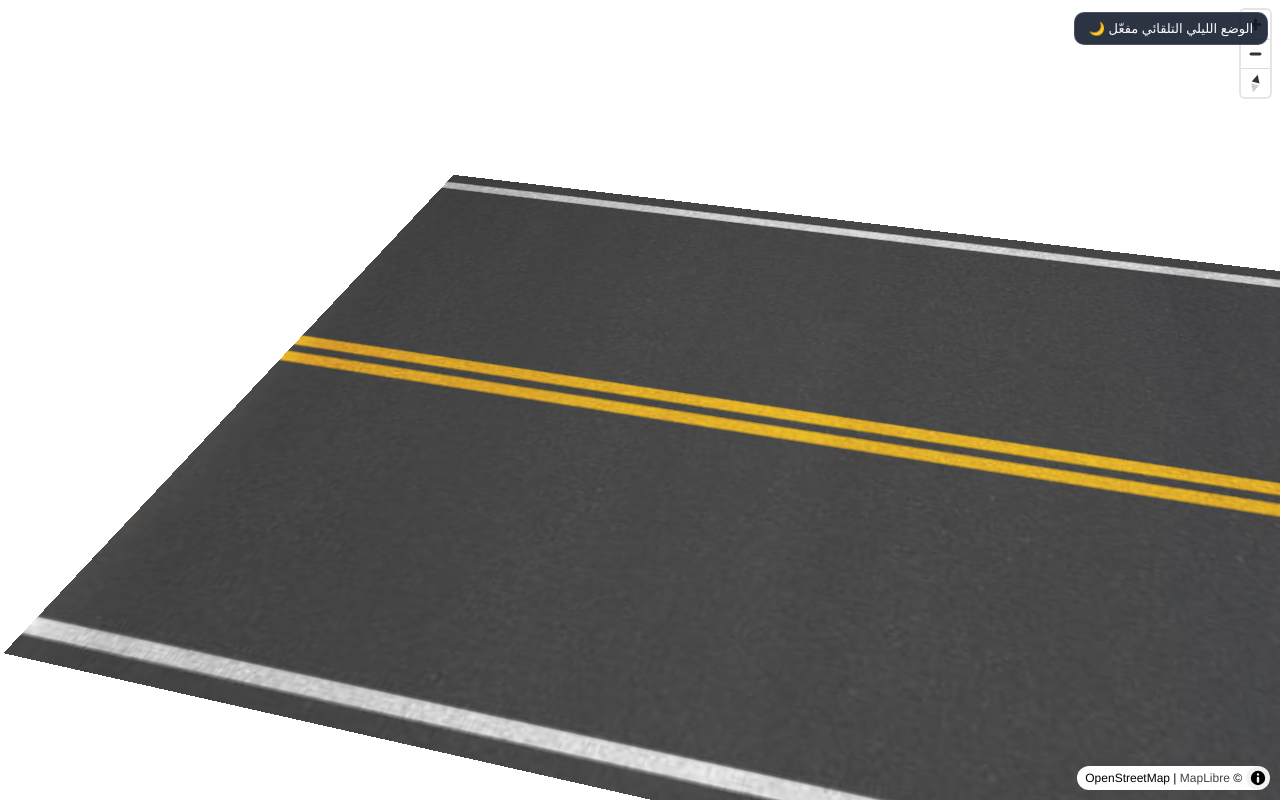
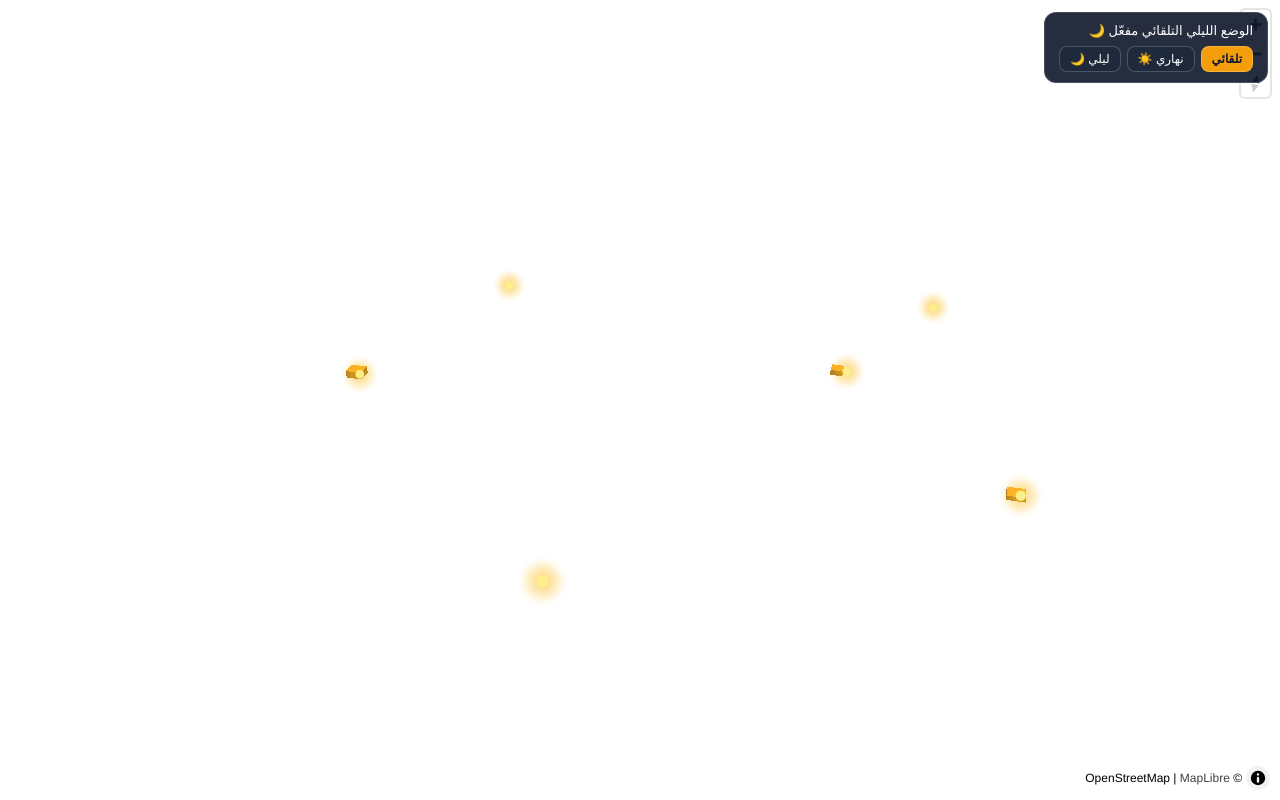
Before and after one commit to tyabryzr-cell/A13, a plain HTML site: page index.html in a window 1280 px wide. Drawn offline with nearby package versions, Linux system fonts and the light colour scheme; no server answers.

Commit message:
Update index.html

```diff
--- a/index.html
+++ b/index.html
@@ -8,26 +8,90 @@
   <script src="https://unpkg.com/maplibre-gl@4.7.1/dist/maplibre-gl.js"></script>
   <style>
     body, html, #map { margin: 0; padding: 0; width: 100%; height: 100%; }
-    .badge {
+    .panel {
       position: fixed; top: 12px; right: 12px; z-index: 10;
-      background: rgba(15, 23, 42, 0.88); color: #fff;
-      padding: 8px 14px; border-radius: 10px; font-family: sans-serif; font-size: 13px;
-      border: 1px solid rgba(255,255,255,0.15);
+      background: rgba(15, 23, 42, 0.9); color: #fff;
+      padding: 10px 14px; border-radius: 12px; font-family: sans-serif; font-size: 13px;
+      border: 1px solid rgba(255,255,255,0.16); display: flex; flex-direction: column; gap: 8px;
     }
+    .btn-row { display: flex; gap: 6px; }
+    button {
+      background: #1e293b; color: #fff; border: 1px solid rgba(255,255,255,0.2);
+      border-radius: 8px; padding: 5px 10px; font-size: 12px; cursor: pointer;
+    }
+    button.active { background: #f59e0b; color: #0f172a; font-weight: bold; }
   </style>
 </head>
 <body>
-  <div class="badge" id="modeBadge">جاري تحميل الخريطة...</div>
+  <div class="panel">
+    <div id="modeBadge">جاري تحميل الخريطة...</div>
+    <div class="btn-row">
+      <button id="btnAuto" class="active" onclick="setMode('auto')">تلقائي</button>
+      <button id="btnDay" onclick="setMode('day')">نهاري ☀️</button>
+      <button id="btnNight" onclick="setMode('night')">ليلي 🌙</button>
+    </div>
+  </div>
   <div id="map"></div>
 
   <script>
-    const hour = new Date().getHours();
-    const isNight = hour >= 18 || hour < 6;
-    document.getElementById("modeBadge").innerText = isNight
-      ? "الوضع الليلي التلقائي مفعّل 🌙"
-      : "الوضع النهاري مفعّل ☀️";
+    let currentMode = 'auto';
 
-    const roadUrl = "./istockphoto-1042084638-612x612%20(1).jpg";
+    function computeIsNight() {
+      if (currentMode === 'night') return true;
+      if (currentMode === 'day') return false;
+      const hour = new Date().getHours();
+      return hour >= 18 || hour < 6;
+    }
+
+    // نقاط إنارة شوارع وتقاطعات في بغداد كبداية قابلة للتوسع لباقي المحافظات
+    const streetLightsGeoJSON = {
+      type: "FeatureCollection",
+      features: [
+        { type: "Feature", properties: { name: "ساحة التحرير" }, geometry: { type: "Point", coordinates: [44.4054, 33.3267] } },
+        { type: "Feature", properties: { name: "الكرادة" }, geometry: { type: "Point", coordinates: [44.4265, 33.3075] } },
+        { type: "Feature", properties: { name: "المنصور" }, geometry: { type: "Point", coordinates: [44.3462, 33.3128] } },
+        { type: "Feature", properties: { name: "الجادرية" }, geometry: { type: "Point", coordinates: [44.3820, 33.2850] } },
+        { type: "Feature", properties: { name: "الرصافي" }, geometry: { type: "Point", coordinates: [44.4150, 33.3450] } },
+        { type: "Feature", properties: { name: "الكرخ" }, geometry: { type: "Point", coordinates: [44.3550, 33.3380] } }
+      ]
+    };
+
+    // مباني 3D مع ارتفاعات وتأثير إضاءة نوافذ ليلاً
+    const buildings3DGeoJSON = {
+      type: "FeatureCollection",
+      features: [
+        {
+          type: "Feature",
+          properties: { height: 65, base: 0 },
+          geometry: {
+            type: "Polygon",
+            coordinates: [[
+              [44.4035, 33.3255], [44.4050, 33.3255], [44.4050, 33.3268], [44.4035, 33.3268], [44.4035, 33.3255]
+            ]]
+          }
+        },
+        {
+          type: "Feature",
+          properties: { height: 85, base: 0 },
+          geometry: {
+            type: "Polygon",
+            coordinates: [[
+              [44.3450, 33.3118], [44.3470, 33.3118], [44.3470, 33.3133], [44.3450, 33.3133], [44.3450, 33.3118]
+            ]]
+          }
+        },
+        {
+          type: "Feature",
+          properties: { height: 50, base: 0 },
+          geometry: {
+            type: "Polygon",
+            coordinates: [[
+              [44.4250, 33.3065], [44.4270, 33.3065], [44.4270, 33.3080], [44.4250, 33.3080], [44.4250, 33.3065]
+            ]]
+          }
+        }
+      ]
+    };
 
     const map = new maplibregl.Map({
       container: "map",
@@ -40,15 +104,13 @@
             tileSize: 256,
             attribution: "© OpenStreetMap"
           },
-          roadTex: {
-            type: "image",
-            url: roadUrl,
-            coordinates: [
-              [44.30, 33.25],
-              [44.50, 33.25],
-              [44.50, 33.38],
-              [44.30, 33.38]
-            ]
+          streetLights: {
+            type: "geojson",
+            data: streetLightsGeoJSON
+          },
+          buildings3d: {
+            type: "geojson",
+            data: buildings3DGeoJSON
           }
         },
         layers: [
@@ -57,28 +119,83 @@
             type: "raster",
             source: "osm",
             paint: {
-              "raster-brightness-max": isNight ? 0.30 : 1.0,
-              "raster-contrast": isNight ? 0.25 : 0.05,
-              "raster-saturation": isNight ? -0.45 : 0.1
+              "raster-brightness-max": 0.30,
+              "raster-contrast": 0.25,
+              "raster-saturation": -0.45
             }
           },
           {
-            id: "road-texture-layer",
-            type: "raster",
-            source: "roadTex",
+            id: "buildings-3d-layer",
+            type: "fill-extrusion",
+            source: "buildings3d",
             paint: {
-              "raster-opacity": 0.85
+              "fill-extrusion-color": "#fbbf24",
+              "fill-extrusion-height": ["get", "height"],
+              "fill-extrusion-base": ["get", "base"],
+              "fill-extrusion-opacity": 0.92
+            }
+          },
+          {
+            id: "street-lights-glow",
+            type: "circle",
+            source: "streetLights",
+            paint: {
+              "circle-radius": ["interpolate", ["linear"], ["zoom"], 10, 10, 15, 32],
+              "circle-color": "#fbbf24",
+              "circle-opacity": 0.45,
+              "circle-blur": 0.9
+            }
+          },
+          {
+            id: "street-lights-core",
+            type: "circle",
+            source: "streetLights",
+            paint: {
+              "circle-radius": ["interpolate", ["linear"], ["zoom"], 10, 3, 15, 7],
+              "circle-color": "#fef08a",
+              "circle-opacity": 0.95
             }
           }
         ]
       },
-      center: [44.3661, 33.3152],
-      zoom: 12,
-      pitch: 55,
+      center: [44.3820, 33.3152],
+      zoom: 12.5,
+      pitch: 60,
       bearing: -15
     });
 
     map.addControl(new maplibregl.NavigationControl());
+
+    function applyVisualMode() {
+      const night = computeIsNight();
+      document.getElementById("modeBadge").innerText = night
+        ? (currentMode === "auto" ? "الوضع الليلي التلقائي مفعّل 🌙" : "الوضع الليلي مفعّل 🌙")
+        : (currentMode === "auto" ? "الوضع النهاري التلقائي مفعّل ☀️" : "الوضع النهاري مفعّل ☀️");
+
+      if (!map.getLayer("osm-layer")) return;
+
+      map.setPaintProperty("osm-layer", "raster-brightness-max", night ? 0.28 : 1.0);
+      map.setPaintProperty("osm-layer", "raster-contrast", night ? 0.28 : 0.05);
+      map.setPaintProperty("osm-layer", "raster-saturation", night ? -0.45 : 0.1);
+
+      // إنارة المباني ليلاً وواجهة حجرية/رمادية نهاراً
+      map.setPaintProperty("buildings-3d-layer", "fill-extrusion-color", night ? "#f59e0b" : "#cbd5e1");
+      map.setPaintProperty("buildings-3d-layer", "fill-extrusion-opacity", night ? 0.92 : 0.85);
+
+      // توهج إنارة الشوارع يظهر بقوة ليلاً ويخف نهاراً
+      map.setPaintProperty("street-lights-glow", "circle-opacity", night ? 0.5 : 0.08);
+      map.setPaintProperty("street-lights-core", "circle-opacity", night ? 0.95 : 0.35);
+    }
+
+    function setMode(mode) {
+      currentMode = mode;
+      document.getElementById("btnAuto").classList.toggle("active", mode === "auto");
+      document.getElementById("btnDay").classList.toggle("active", mode === "day");
+      document.getElementById("btnNight").classList.toggle("active", mode === "night");
+      applyVisualMode();
+    }
+
+    map.on("load", applyVisualMode);
   </script>
 </body>
 </html>
```
